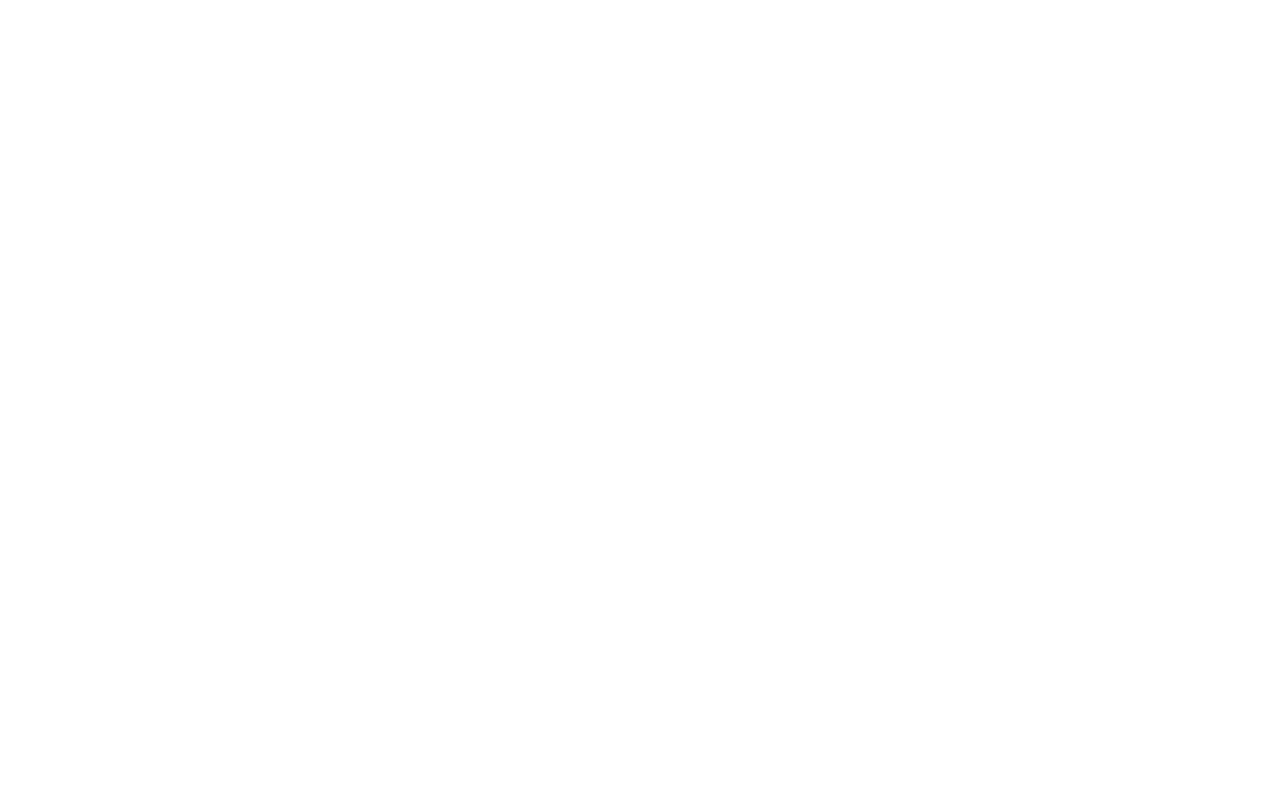
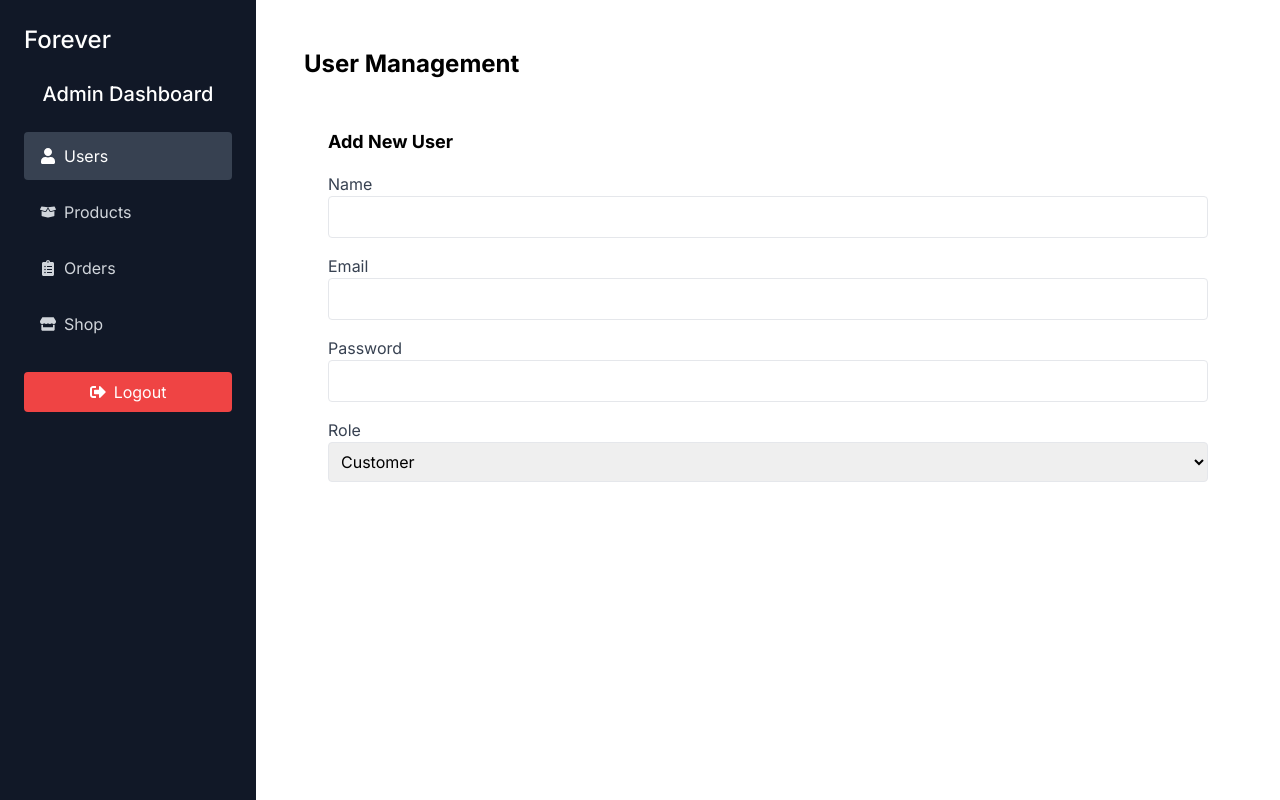
Before and after one commit to Gurneetsingh07/Forever-E-Commerce, a React (Vite) app: page /admin/users in a window 1280 px wide. Before the commit this address had no page. Built offline with nearby package versions, Linux system fonts and the light colour scheme.

Commit message:
usermangement is added

```diff
--- a/src/App.jsx
+++ b/src/App.jsx
@@ -14,6 +14,7 @@
 import MyordersPage from "./pages/MyordersPage";
 import AdminLayout from "./components/Admin/AdminLayout";
 import AdminHomepage from "./pages/AdminHomepage";
+import UserManagement from "./components/Admin/UserManagement";
 const App = () => {
   return (
     <BrowserRouter>
@@ -38,6 +39,7 @@
         <Route>{/*admin layout*/}</Route>
         <Route path="/admin" element={<AdminLayout />}>
           <Route index element={<AdminHomepage />} />
+          <Route path="users" element={<UserManagement />} />
         </Route>
       </Routes>
     </BrowserRouter>
--- /dev/null
+++ b/src/components/Admin/UserManagement.jsx
@@ -0,0 +1,82 @@
+import React, { useState } from "react";
+
+const UserManagement = () => {
+  const users = [
+    {
+      name: "John Doe",
+      email: "john@wxample.com",
+      role: "Admin",
+    },
+  ];
+  const [formData, setFormData] = useState({
+    name: "",
+    email: "",
+    password: "",
+    role: "customer",
+  });
+  const handleChange = (e) => {
+    setFormData({
+      ...formData,
+      [e.target.name]: e.target.value,
+    });
+  };
+
+  return (
+    <div className="max-w-7xl mx-auto p-6">
+      <h2 className="text-2xl font-bold mb-6">User Management</h2>
+      {/* {add new user} */}
+      <div className="p-6 rounded-lg mb-6">
+        <h3 className="text-lg font-bold mb-4">Add New User</h3>
+        <form className="">
+          <div className="mb-4">
+            <label className="block text-gray-700">Name</label>
+            <input
+              type="text"
+              name="name"
+              value={formData.name}
+              onChange={handleChange}
+              className="w-full p-2 border rounded"
+              required
+            />
+          </div>
+          <div className="mb-4">
+            <label className="block text-gray-700">Email</label>
+            <input
+              type="email"
+              name="email"
+              value={formData.email}
+              onChange={handleChange}
+              className="w-full p-2 border rounded"
+              required
+            />
+          </div>
+          <div className="mb-4">
+            <label className="block text-gray-700">Password</label>
+            <input
+              type="password"
+              name="password"
+              value={formData.password}
+              onChange={handleChange}
+              className="w-full p-2 border rounded"
+              required
+            />
+          </div>
+          <div className="mb-4">
+            <label className="block text-gray-700">Role</label>
+            <select
+              name="role"
+              value={formData.role}
+              onChange={handleChange}
+              className="w-full p-2 border rounded"
+            >
+                <option value="customer">Customer</option>
+                <option value="admin">Admin</option>
+            </select>
+          </div>
+        </form>
+      </div>
+    </div>
+  );
+};
+
+export default UserManagement;
```
